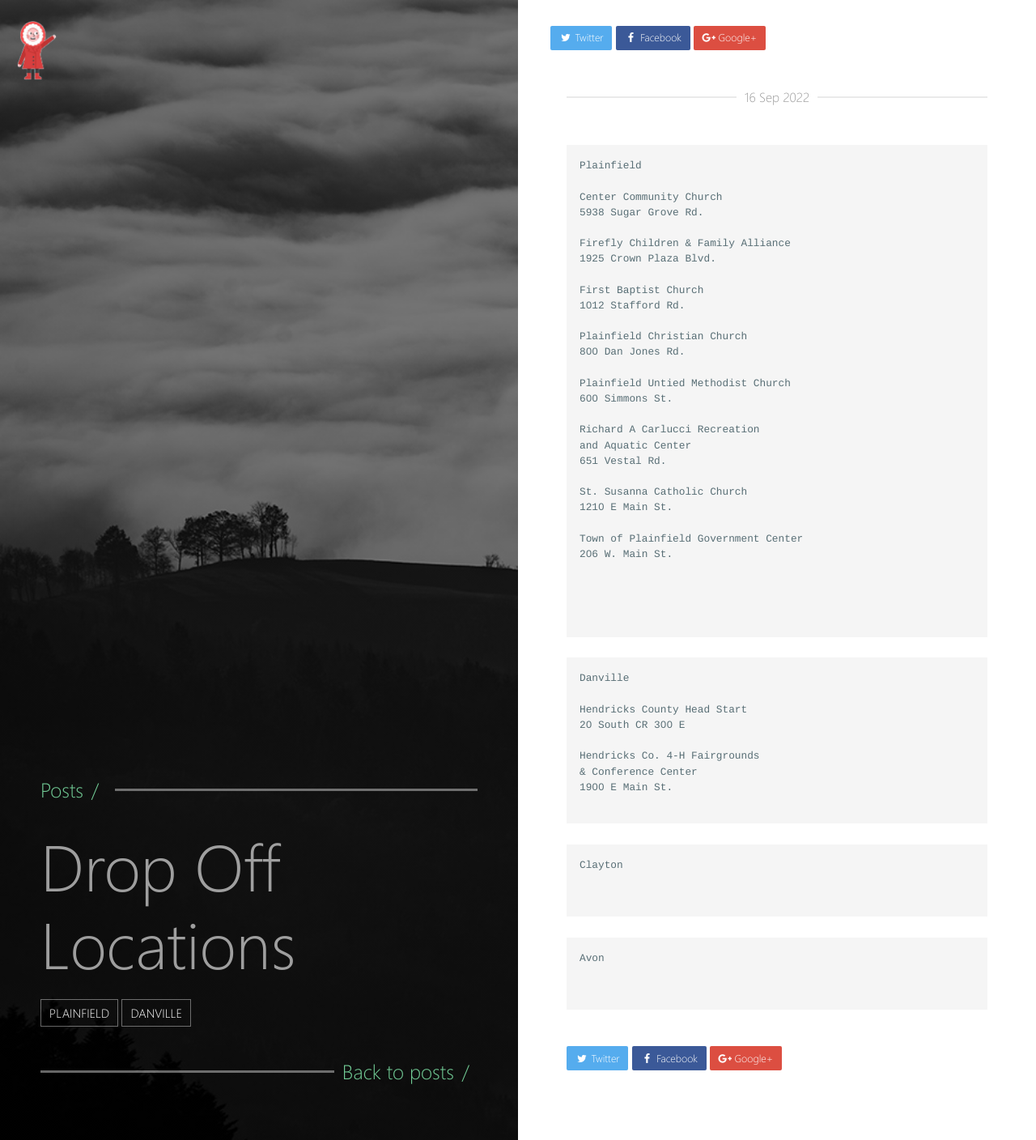
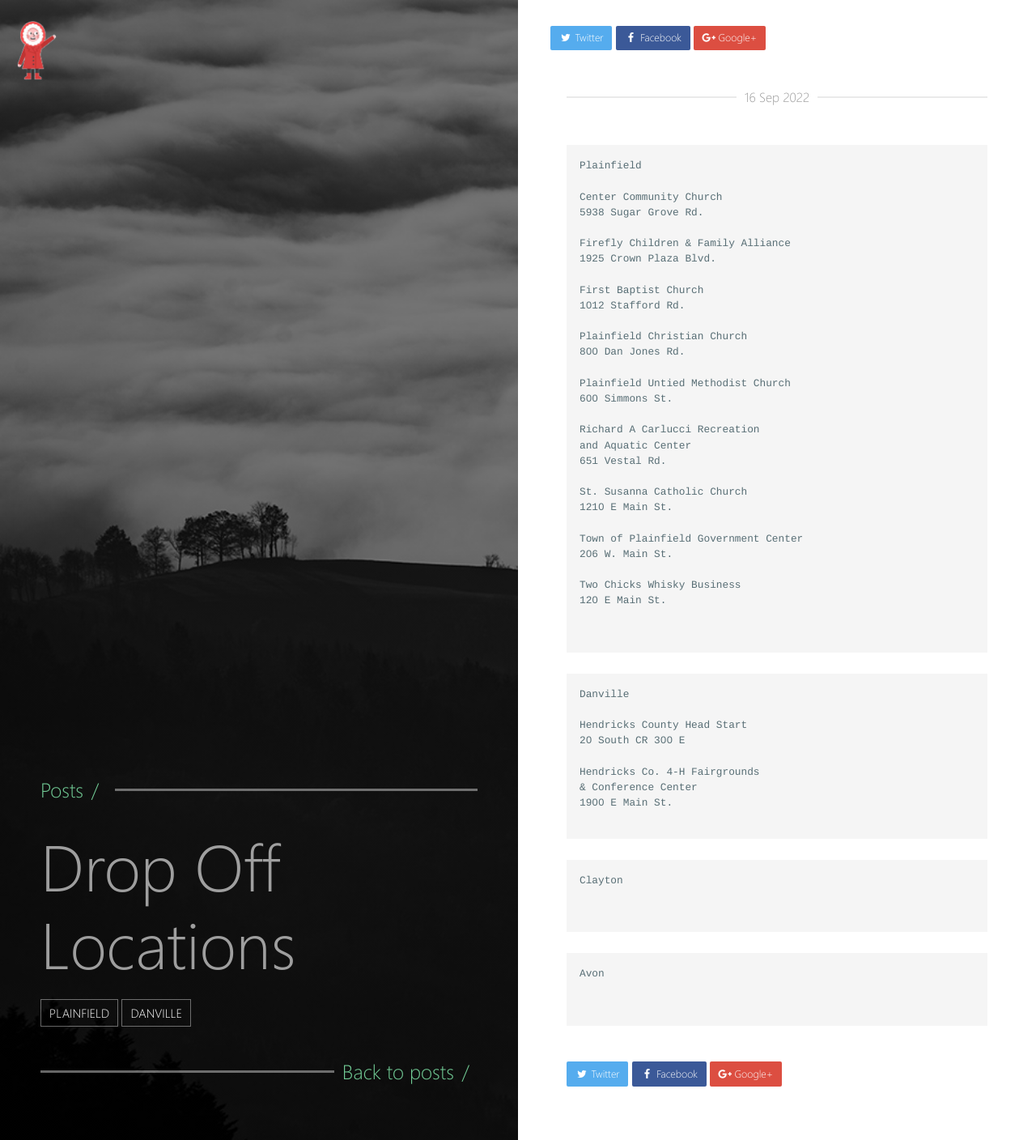
Before and after one commit to Bwaite43/bundleemup.com, a Jekyll site: the page built from _posts/2022-9-16-dropoff-locations.md, in a window 1280 px wide. Shown: the whole page at 81% size. Built offline with Jekyll 4.4.1, drawn with Linux system fonts in a browser that asks for light colours.

Commit message:
Update 2022-9-16-dropoff-locations.md

`````diff
--- a/_posts/2022-9-16-dropoff-locations.md
+++ b/_posts/2022-9-16-dropoff-locations.md
@@ -36,7 +36,8 @@
 Town of Plainfield Government Center
 206 W. Main St.
 
-
+Two Chicks Whisky Business
+120 E Main St.
 
 
 ````
`````
